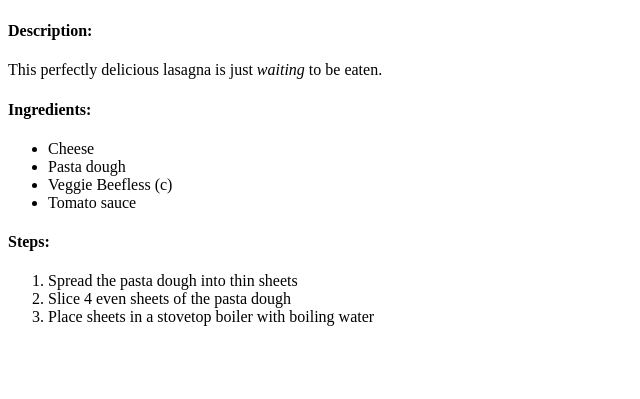
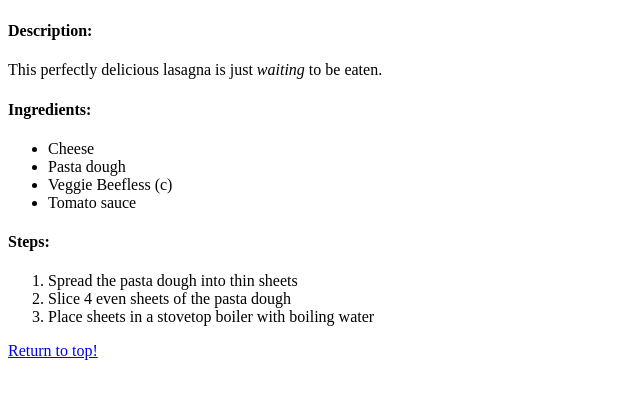
Before and after one commit to lilygaff/odin-recipes, a plain HTML site: page recipes/lasagna.html in a window 1280 px wide. Shown: the part 383-782 px from the top of the page, without its empty margins (0-640 px from the left). Drawn offline with Linux system fonts and the light colour scheme.

Commit message:
Return to top!

```diff
--- a/recipes/lasagna.html
+++ b/recipes/lasagna.html
@@ -25,5 +25,6 @@
         <li> Slice 4 even sheets of the pasta dough </li>
         <li> Place sheets in a stovetop boiler with boiling water </li>
     </ol>
+    <a href="../index.html">Return to top!</a>
 </body>
 </html>
```
Also changed, not shown: recipes/veggie-reuben.html (+1 -0 lines).
